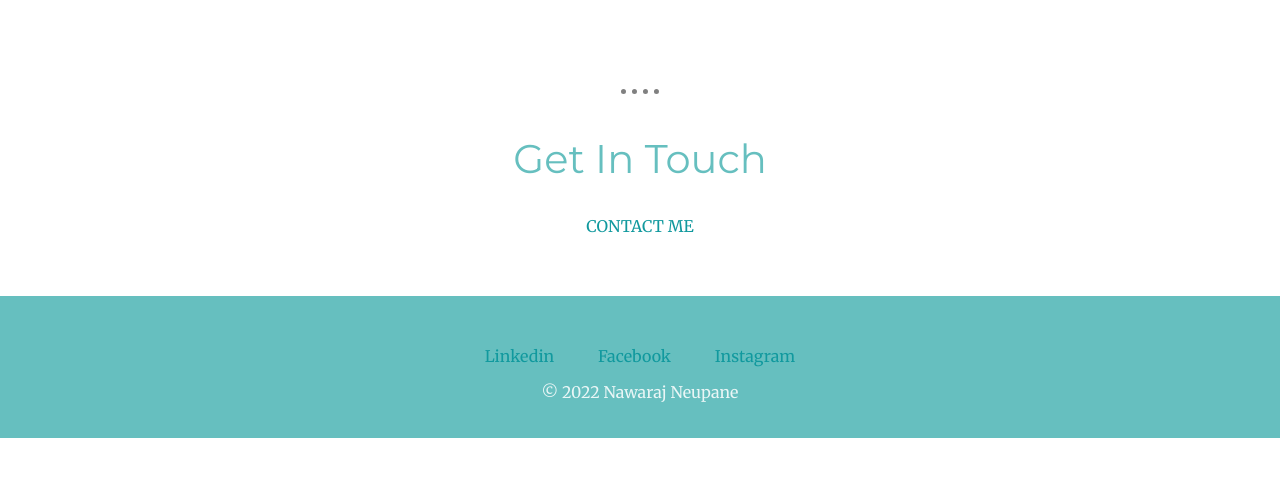
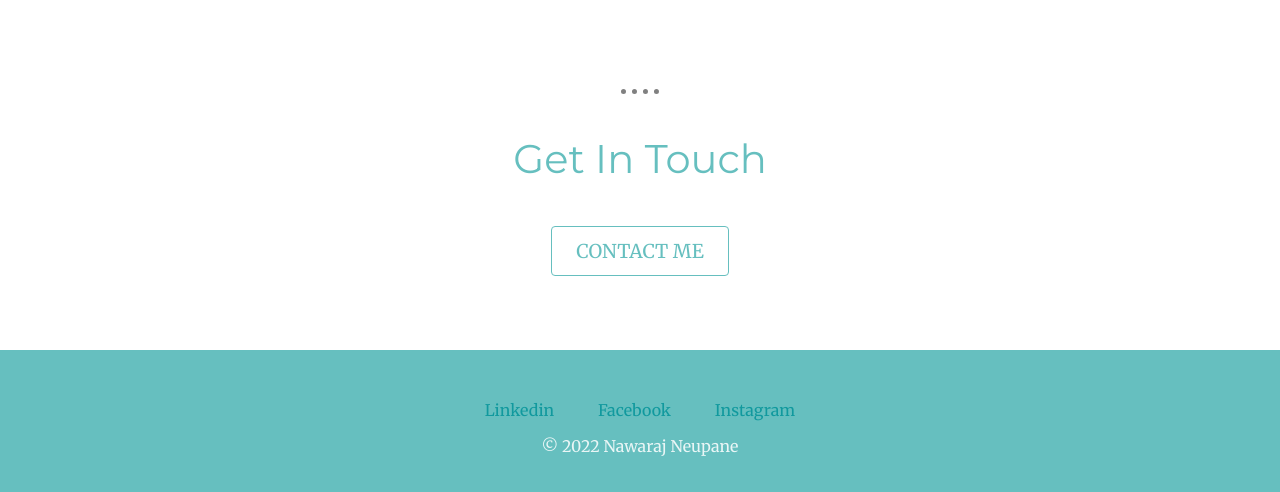
Before and after one commit to nawaraaaj/nawarajportfolio, a plain HTML site: page index.html in a window 1280 px wide. Shown: the part 2127-2619 px from the top of the page. Before the commit the page ends 2565 px from the top, so only its background shows below. Drawn offline with Linux system fonts and the light colour scheme.

Commit message:
Update index.html

```diff
--- a/index.html
+++ b/index.html
@@ -47,7 +47,7 @@
         <hr>
         <div class="contact-me">
             <h2>Get In Touch</h2>
-            <a class="btn" href="mailto:nawarajneupane2003@gmail.com">CONTACT ME</a>
+            <a class="button" href="mailto:nawarajneupane2003@gmail.com">CONTACT ME</a>
         </div>
 
        </div>
```
